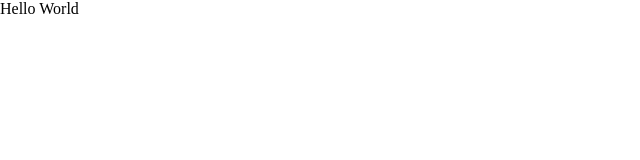
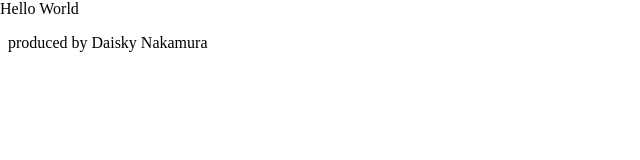
Before and after one commit to Daisky1114/t2c_sandbox3, a plain HTML site: page index.html in a window 1280 px wide. Shown: the whole page, without its empty margins (0-640 px from the left). Drawn offline with Linux system fonts and the light colour scheme.

Commit message:
issue#6
index.htmlのbody内にfooter要素を追加

```diff
--- a/index.html
+++ b/index.html
@@ -10,7 +10,9 @@
 </head>
 
 <body>
-
+	<footer>
+		<p>produced by Daisky Nakamura</p>
+	</footer>
 </body>
 
 </html>
```
